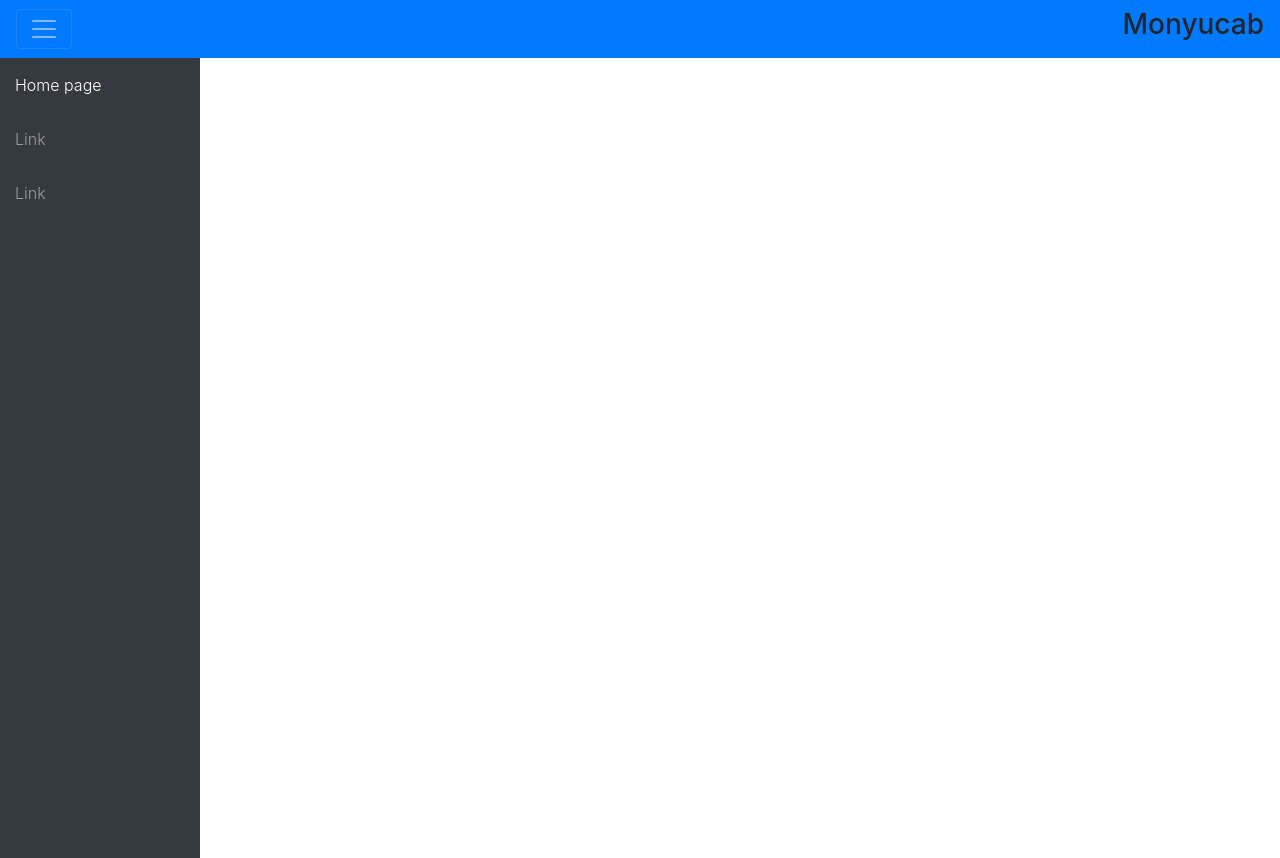
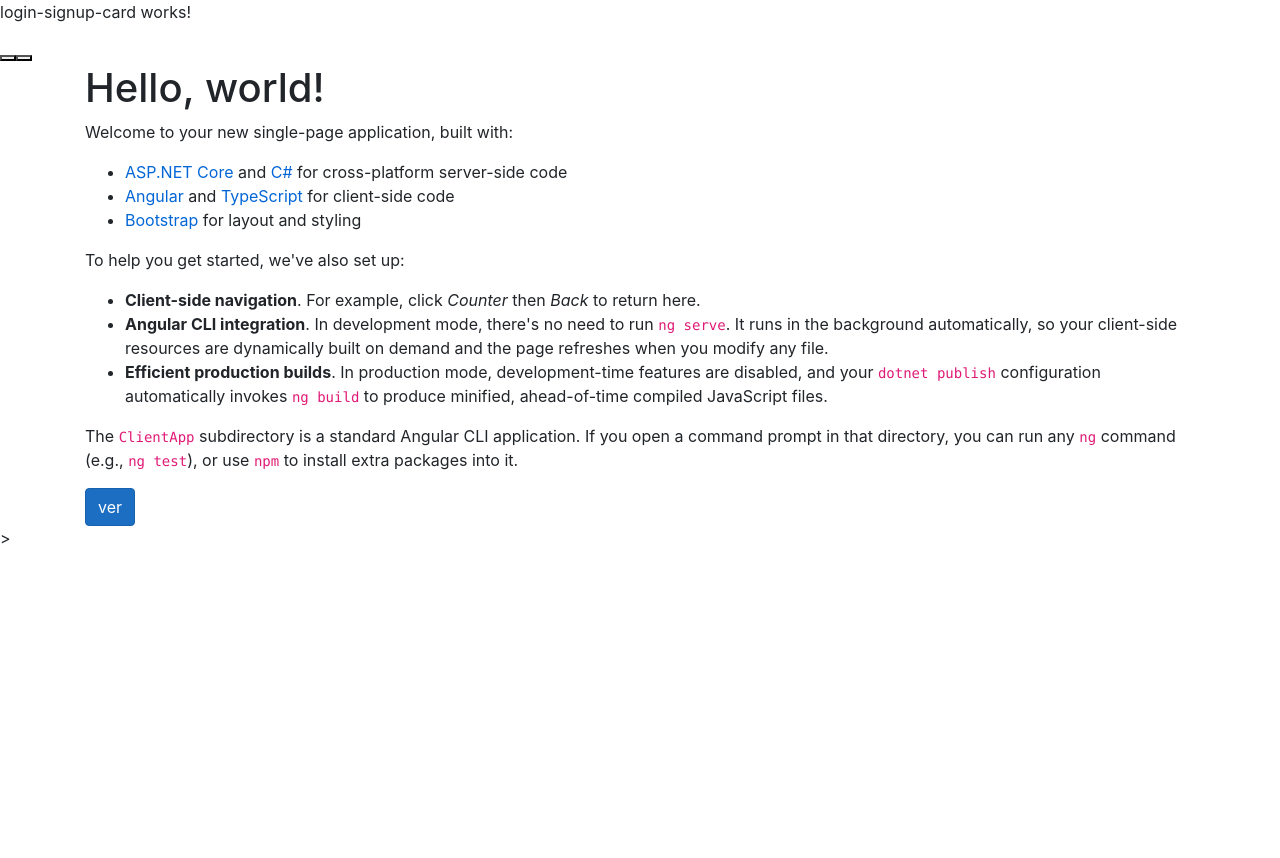
Before and after one commit to candypops/monyucab, an Angular app in the folder ClientApp/: page / in a window 1280 px wide. After the commit the page ends 800 px from the top, so only its background shows below. Built offline with nearby package versions, Linux system fonts and the light colour scheme.

Commit message:
creacion basica de componentes card
funcional pero no listo. necesito reiniciar mi pc para seguir trabajando TT-TT

```diff
--- a/ClientApp/src/app/app.component.html
+++ b/ClientApp/src/app/app.component.html
@@ -1 +1,6 @@
-<app-layout></app-layout>
+<body>
+  <app-login-signup-card></app-login-signup-card>
+  <div class="container">
+    <router-outlet></router-outlet>
+  </div>
+</body>>
--- a/ClientApp/src/app/app.module.ts
+++ b/ClientApp/src/app/app.module.ts
@@ -16,6 +16,7 @@ import { TopNavComponent } from './top-nav/top-nav.component';
 import { SideNavTogglerComponent } from './side-nav-toggler/side-nav-toggler.component';
 import { LayoutComponent } from './layout/layout.component';
 import { SideNavComponent } from './side-nav/side-nav.component';
+import { LoginSignupCardComponent } from './login-signup-card/login-signup-card.component';
 @NgModule({
   declarations: [
     AppComponent,
@@ -28,7 +29,8 @@ import { SideNavComponent } from './side-nav/side-nav.component';
     TopNavComponent,
     SideNavTogglerComponent,
     LayoutComponent,
-    SideNavComponent
+    SideNavComponent,
+    LoginSignupCardComponent
   ],
   imports: [
     BrowserModule.withServerTransition({ appId: 'ng-cli-universal' }),
@@ -36,7 +38,7 @@ import { SideNavComponent } from './side-nav/side-nav.component';
     FormsModule,
     RouterModule.forRoot([
       { path: '', component: HomeComponent, pathMatch: 'full' },
-      { path: 'signup', component: SignupFormComponent },
+      { path: 'sign-up', component: SignupFormComponent },
       { path: 'login', component: LoginFormComponent },
       { path: 'layout', component: LayoutComponent }
     ])
--- /dev/null
+++ b/ClientApp/src/app/login-signup-card/login-signup-card.component.html
@@ -0,0 +1,3 @@
+<p>login-signup-card works!</p>
+<button (click)= "redirectLogin()"></button>
+<button (click)= "redirectSignUp()"></button>
--- /dev/null
+++ b/ClientApp/src/app/login-signup-card/login-signup-card.component.ts
@@ -0,0 +1,22 @@
+import { Component, OnInit } from '@angular/core';
+import { Router } from '@angular/router';
+
+@Component({
+  selector: 'app-login-signup-card',
+  templateUrl: './login-signup-card.component.html',
+  styleUrls: ['./login-signup-card.component.css']
+})
+export class LoginSignupCardComponent implements OnInit {
+
+  constructor(private router: Router) { }
+
+  ngOnInit(): void {
+  }
+
+  redirectLogin(){
+    this.router.navigate(['/login'])
+  }
+  redirectSignUp(){
+    this.router.navigate(['/sign-up'])
+  }
+}
```
Also changed, not shown: ClientApp/src/app/login-signup-card/login-signup-card.component.css (added), ClientApp/src/assets/img/logo.png (added).
